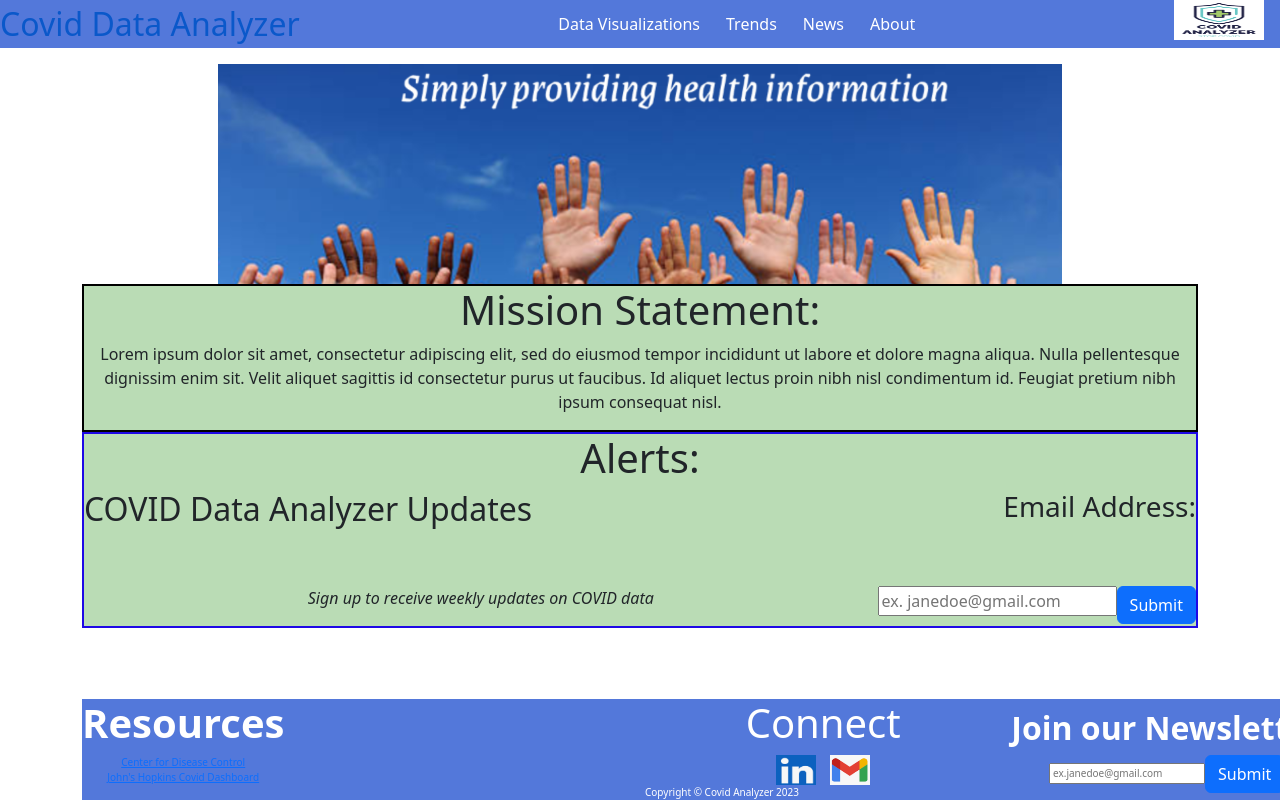
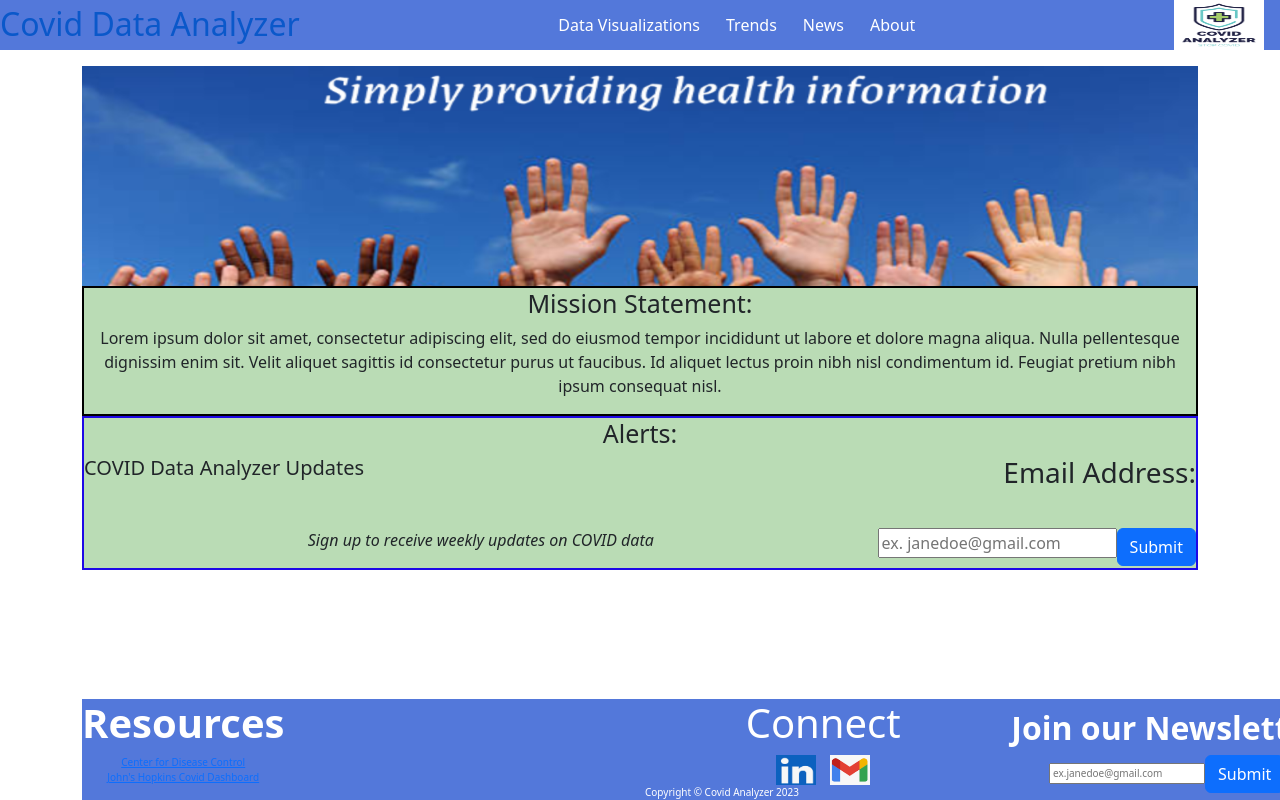
Before and after one commit to RBiju12/covid-data-analyzer, a React (Create React App) app: page / in a window 1280 px wide. Shown: the top 800 px of the page. Built offline with nearby package versions, Linux system fonts and the light colour scheme; no server answers; the database is empty.

Commit message:
Made website public to hosting

```diff
--- a/package.json
+++ b/package.json
@@ -1,5 +1,6 @@
 {
   "name": "covid-data-analyzer",
+  "homepage": "https://covid-analyzer-drhs.com/",
   "version": "0.1.0",
   "private": true,
   "dependencies": {
@@ -22,6 +23,7 @@
     "react-dom": "^18.2.0",
     "react-router-dom": "^6.8.0",
     "react-scripts": "5.0.1",
+    "reactjs-popup": "^2.0.5",
     "web-vitals": "^2.1.4"
   },
   "scripts": {
--- a/src/Footer.js
+++ b/src/Footer.js
@@ -3,6 +3,8 @@ import linkedin from './Linkedin.png';
 import gmail from './Gmail.png';
 import Button from 'react-bootstrap/Button';
 import 'bootstrap/dist/css/bootstrap.min.css';
+import 'reactjs-popup/dist/index.css';
+import Popup from 'reactjs-popup';
 
 function Footer(){
 
@@ -11,23 +13,28 @@ function Footer(){
 
         const handleSubmit = (event) => {
             event.preventDefault();
-
             if(userText.trim() === ''){
-        alert("Please enter in the field!")
-            }
+                <Popup open={true} closeOnDocumentClick onClose={() => {}}>
+                Please enter in the field!
+                </Popup>
+        }
             else if(!/(@gmail|outlook|hotmail)/.test(userText)){
-                alert("Please enter a valid email address!")
-            }
+                <Popup open={true} closeOnDocumentClick onClose={() => {}}>
+                Please enter a valid email address!
+                </Popup>
+                }
             else if(submittedEmails.includes(userText)){
-                alert("Email has already been used")
+                <Popup open={true} closeOnDocumentClick onClose={() => {}}>
+                Email has already been used
+                </Popup>
             }
             else{
-        setSubmittedEmails([...submittedEmails, userText]);
-        alert(`Thank you for submitting the newsletter: ${userText}`)
-            }
-}
-
-
+                setSubmittedEmails([...submittedEmails, userText]);
+                <Popup open={true} closeOnDocumentClick onClose={() => {}}>
+                 Thank you for submitting the newsletter: {userText}
+                </Popup>
+                }
+              }
 
     const year = new Date().getFullYear();
 
--- a/src/pages/About.js
+++ b/src/pages/About.js
@@ -2,6 +2,7 @@ import Profile from './profile.png'
 import { useState } from 'react';
 import Button from 'react-bootstrap/Button';
 import 'bootstrap/dist/css/bootstrap.min.css';
+import "./pagestyles.css"
 
 
 function About(){
@@ -9,18 +10,15 @@ function About(){
 
  const handleClick = () => {
     setEmail('rishanbiju@gmail.com');
-  }
-
-
-
+ }
 
    return(
     <>
    <div className='aboutcontain'>
-    <div className='about'>
-    <h1> About </h1>
+    <div>
+    <h1 className='about'> About </h1>
     </div>
-    <p>Hello I am Rishan Biju and am a developer of the Covid Data Analyzer project that focuses on relaying information
+    <p className='informaton'>Hello I am Rishan Biju and am a developer of the Covid Data Analyzer project that focuses on relaying information
       to the public. This project involves the deployment of a web application that provides Covid data in graphs using an API.
       There are functionalities for the user to click through each widget pertaining to Covid to find whatever widget the user is interested in (ex. state trends). I hope to change many lives with the information I am providing to the public and inspire new
       developers to help change the world.
@@ -29,11 +27,10 @@ function About(){
 
 
 
-    <img src={Profile} height="320px" width="400px" alt="Profile"></img>
+    <img src={Profile} height="280px" width="400px" alt="Profile"></img>
 
       <br></br>
       Additional Contact information:
-      <br></br>
       <p>{email}</p>
       <Button onClick={handleClick}>Email</Button>
     </p>
--- a/src/pages/Home.js
+++ b/src/pages/Home.js
@@ -5,6 +5,7 @@ import {dataref} from "./firebase"
 import Button from 'react-bootstrap/Button';
 import 'bootstrap/dist/css/bootstrap.min.css';
 import "./pagestyles.css"
+
 
 function Home(){
 
@@ -31,19 +32,18 @@ console.log(allValue)
    return(
    <div className='containerhome'>
       <div className='backgroundlogo'>
-      <img src={logoimage} height="220px" alt="logoimages"/>
+      <img src={logoimage} height="220px" alt="logoimages" className='homebackground'/>
       </div>
       <div className='missionstat'>
-         <h1>Mission Statement:</h1>
+         <h1 className='headert'>Mission Statement:</h1>
          <p>Lorem ipsum dolor sit amet, consectetur adipiscing elit, sed do eiusmod tempor incididunt ut labore et dolore magna aliqua.
             Nulla pellentesque dignissim enim sit. Velit aliquet sagittis id consectetur purus ut faucibus.
             Id aliquet lectus proin nibh nisl condimentum id. Feugiat pretium nibh ipsum consequat nisl. </p>
       </div>
       <div className='alerts'>
-      <h1 align="center">Alerts:</h1>
-      <h2>COVID Data Analyzer Updates</h2>
+      <h1 align="center" className='alerttext'>Alerts:</h1>
+      <h2 className='reducesize'>COVID Data Analyzer Updates</h2>
       <h3 classname="hometext">Email Address:</h3>
-      <br></br>
       <br></br>
       <br></br>
       <br></br>
--- a/src/pages/StateSelector.js
+++ b/src/pages/StateSelector.js
@@ -57,6 +57,7 @@ const StateSelector = ({ id, className }) => {
   const dataForState = data
   .filter(item => item.state.startsWith(state))
   .map(item => ({ date: item.date, positive: item.positive }))
+
 
 
   const dates = dataForState.slice(0, 5).map(item => item.date).sort((a, b) => a - b);
@@ -130,27 +131,7 @@ const StateSelector = ({ id, className }) => {
 
   return (
     <>
-      <h1 className='graph1'><strong>Positive Cases</strong></h1>
-      <div className="chart1">
-        <ReactApexChart
-          options={options}
-          series={series}
-          type="bar"
-          height={170}
-        />
-      </div>
-      <br></br>
-      <h1 className='graph2'><strong>Deaths</strong></h1>
-      <div className='chart2'>
-        <ReactApexChart
-          options={options}
-          series={series}
-          type="bar"
-          height={170}
-        />
-      </div>
-
-      <div className="dropdown">
+    <div className="dropdown">
         <label htmlFor="state">Filter by state:</label>
         <select
           id={id}
@@ -166,6 +147,25 @@ const StateSelector = ({ id, className }) => {
           ))}
         </select>
       </div>
+      <br></br>
+      <h1 className='graph1'><strong>Positive Cases</strong></h1>
+      <div className="chart1">
+        <ReactApexChart
+          options={options}
+          series={series}
+          type="bar"
+          height={170}
+        />
+      </div>
+      <h1 className='graph2'><strong>Deaths</strong></h1>
+      <div className='chart2'>
+        <ReactApexChart
+          options={options}
+          series={series}
+          type="bar"
+          height={170}
+        />
+      </div>
     </>
   );
 };
--- a/src/pages/TrendSelector.js
+++ b/src/pages/TrendSelector.js
@@ -98,7 +98,7 @@ const TrendSelector = ({ id, className }) => {
             data: positiveTrendValues,
           },
           {
-            name: 'Deaths',
+            name: 'Death Trends',
             data: deathValueTrends,
           },
         ]);
@@ -130,26 +130,6 @@ const TrendSelector = ({ id, className }) => {
 
   return (
     <>
-      <h1 className='graph1'><strong>Cases Trends</strong></h1>
-      <div className="chart1">
-        <ReactApexChart
-          options={options}
-          series={series}
-          type="bar"
-          height={170}
-        />
-      </div>
-      <br></br>
-      <h1 className='graph2'><strong>Death Trends</strong></h1>
-      <div className='chart2'>
-        <ReactApexChart
-          options={options}
-          series={series}
-          type="bar"
-          height={170}
-        />
-      </div>
-
       <div className="dropdown">
         <label htmlFor="state">Filter by state:</label>
         <select
@@ -166,6 +146,26 @@ const TrendSelector = ({ id, className }) => {
           ))}
         </select>
       </div>
+      <br></br>
+      <h1 className='graph1'><strong>Cases Trends</strong></h1>
+      <div className="chart1">
+        <ReactApexChart
+          options={options}
+          series={series}
+          type="line"
+          height={170}
+        />
+      </div>
+      <h1 className='graph2'><strong>Death Trends</strong></h1>
+      <div className='chart2'>
+        <ReactApexChart
+          options={options}
+          series={series}
+          type="line"
+          height={170}
+        />
+      </div>
+
     </>
   );
 };
--- a/src/pages/pagestyles.css
+++ b/src/pages/pagestyles.css
@@ -1,10 +1,33 @@
 .graph1{
-    font-size: 16px
+    font-size: 16px;
 }
 .graph2{
     font-size: 16px;
 }
 
 .hometext{
-    font-size:10px
+    font-size:10px;
 }
+
+.headert{
+    font-size: 25px;
+}
+
+.alerttext{
+    font-size: 25px;
+}
+
+.reducesize{
+    font-size: 20px;
+}
+
+.about{
+    font-size: 15px;
+}
+
+.information{
+    font-size: 15px;
+}
+.homebackground{
+    width: 100%;
+}
--- a/src/stylesheet.css
+++ b/src/stylesheet.css
@@ -64,6 +64,7 @@ body{
 
 .logo{
     float:right;
+    height:50px
 }
 
 .footer{
```
Also changed, not shown: 2 other files (tests, documents, lock files or other folders).
